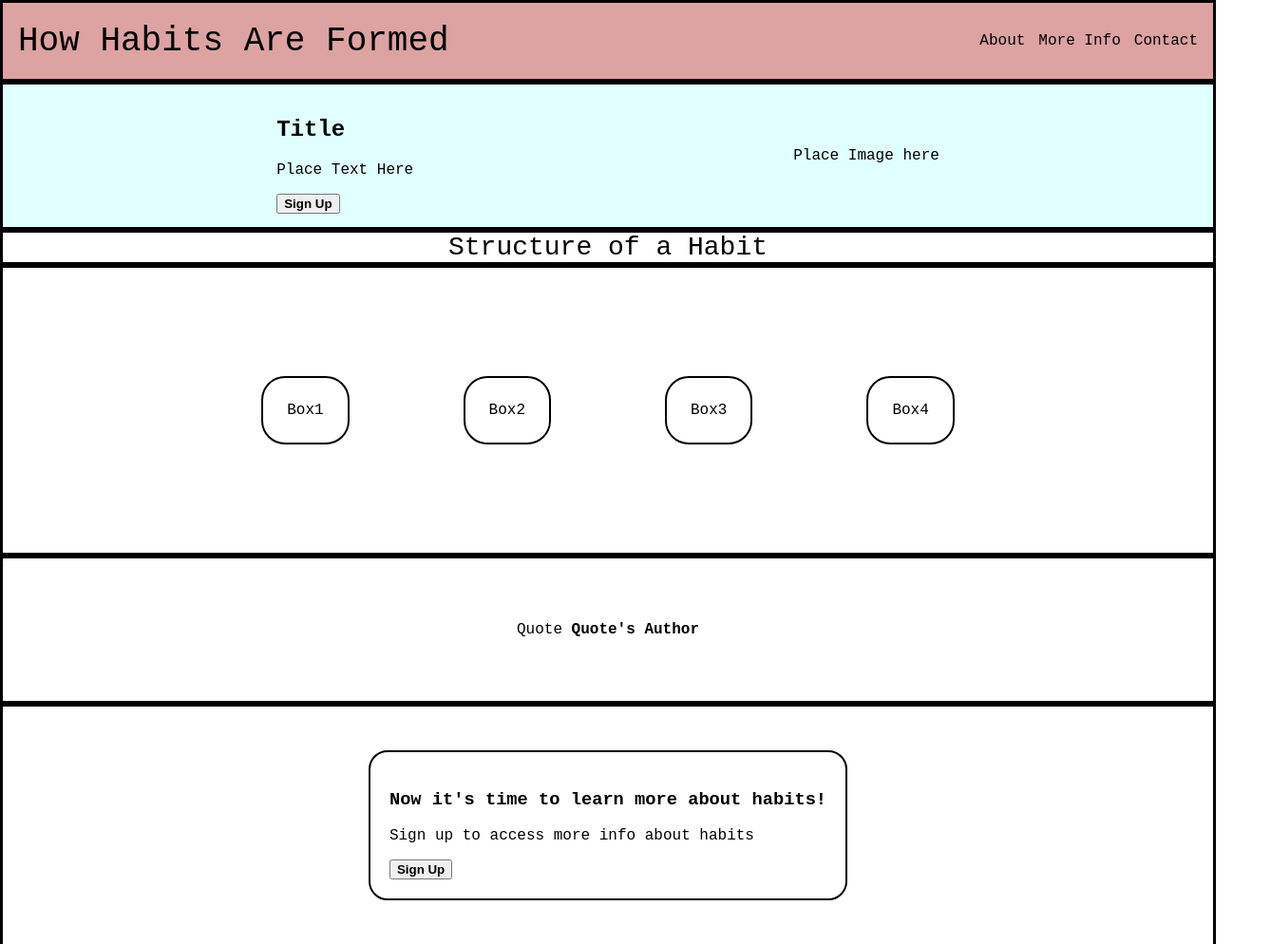
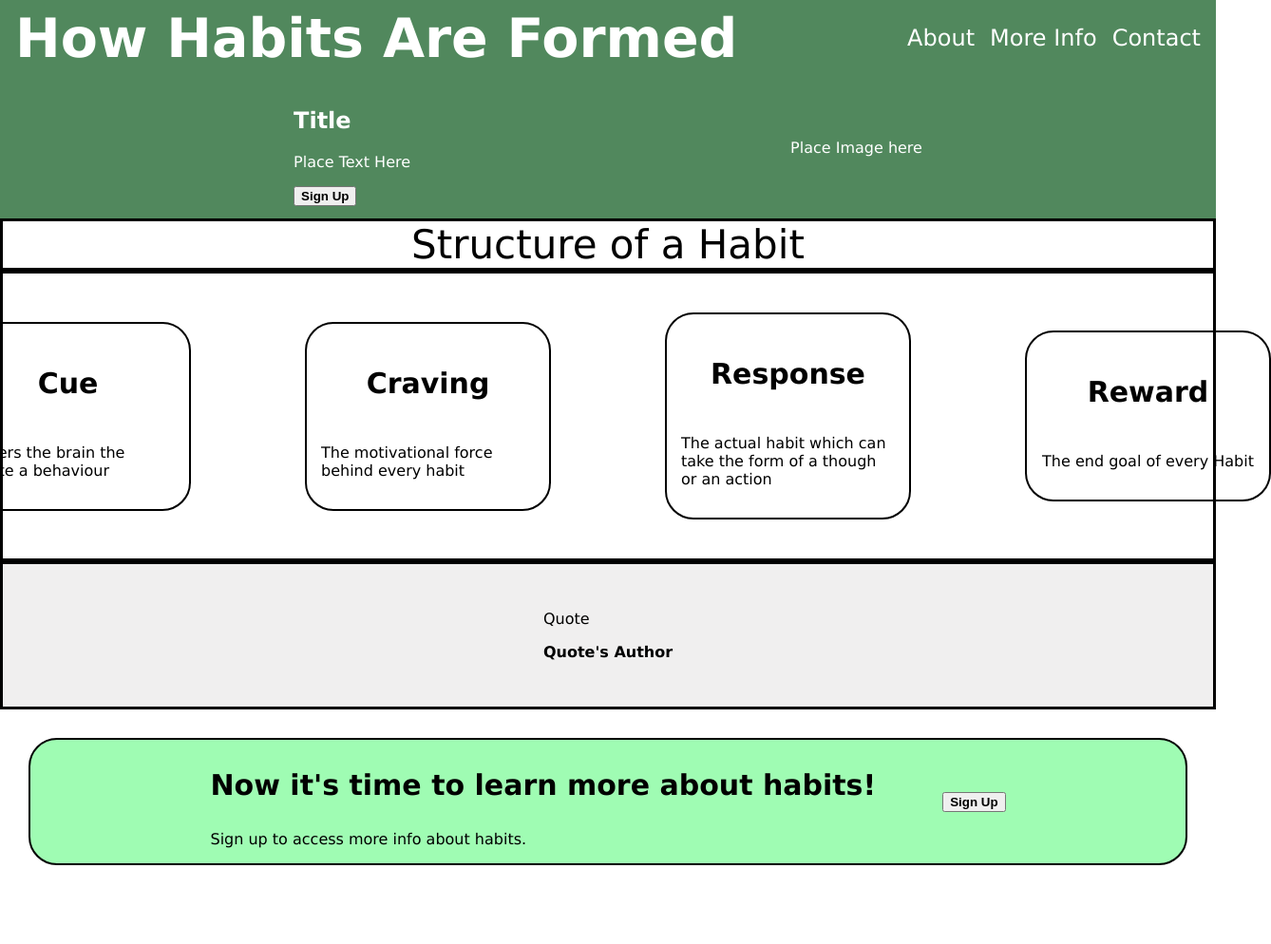
Before and after one commit to JJThomtin/MyFirstLandingPage, a plain HTML site: page index.html in a window 1280 px wide. Shown: the top 994 px of the page at 95% size, 1338 px wide, since content can reach past the window. Drawn offline with Linux system fonts and the light colour scheme.

Commit message:
Added Content to the Webpage (#4) Added the rough layout of how the webpage will be designed

```diff
--- a/index.html
+++ b/index.html
@@ -8,7 +8,7 @@
 <body>
     <div class="header">
         <div class="title">
-            How Habits Are Formed
+            <h2>How Habits Are Formed</h2>
         </div>
         <div class="header-link">
             <ul class="link-list">
@@ -36,26 +36,40 @@
     <div class="body">
         <div class="box-section">
             <div class="section-1">
-                Box1
+                <h3>Cue</h3>
+                <p>
+                    Triggers the brain the initiate a behaviour
+                </p>
             </div>
 
             <div class="section-1">
-                Box2
+                <h3>Craving</h3>
+                <p>
+                    The motivational force behind every habit
+                </p>
             </div>
 
             <div class="section-1">
-                Box3
+                <h3>Response</h3>
+                <p>
+                    The actual habit which can take the form of a though
+                    or an action
+                </p>
             </div>
 
             <div class="section-1">
-                Box4
+                <h3>Reward</h3>
+                <p>
+                    The end goal of every Habit
+                </p>
             </div>
         </div>
     </div>
 
     <div class="paragraph">
         <div class="text">
-            <p>Quote<strong> Quote's Author</strong></p>
+            <p>Quote</p>
+            <p><strong> Quote's Author</strong></p>
         </div>
     </div>
 
@@ -63,7 +77,7 @@
         <div class="widget-box">
             <div class="text">
                 <h3>Now it's time to learn more about habits!</h3>
-                <p>Sign up to access more info about habits</p>
+                <p>Sign up to access more info about habits.</p>
             </div>
 
             <div class="sign-up">
--- a/style.css
+++ b/style.css
@@ -1,37 +1,38 @@
 body{
     margin: 0px;
     padding: 0px;
-    font-family: 'Courier New', Courier, monospace;
+    font-family:'Lucida Sans', 'Lucida Sans Regular', 'Lucida Grande', 'Lucida Sans Unicode', Geneva, Verdana, sans-serif;
     display: flex;
     flex-direction: column;
 }
 .header{
     height: 80px;
-    background: rgb(221, 162, 162);
+    background: rgb(81, 136, 93);
+    color:white;
     justify-content: space-between;
     align-items: center;
-    border: 3px solid black;
     display: flex;
 }
 .title{
     margin-left: 16px;
-    font-size: 36px;
+    font-size: 38px;
 }
 .link-list{
     display: flex;
+    font-size: 24px;
     align-items: center;
     list-style: none;
     margin-right: 16px;
-    gap: 14px
+    gap: 16px
 }
 
 .main-body{
-    background: lightcyan;
+    background: rgb(81, 136, 93);
     height: 150px;
-    border: 3px solid black;
     display: flex;
     align-items: center;
     justify-content: center;
+    color:white;
     gap: 400px;
 }
 
@@ -47,7 +48,7 @@ body{
     justify-content: center;
     align-items: center;
     border: 3px solid black;
-    font-size: 28px;
+    font-size: 42px;
 }
 
 .box-section{
@@ -59,11 +60,18 @@ body{
 
 .section-1{
     border: 2px solid black;
-    border-radius: 25px;
-    padding: 25px;
+    border-radius: 30px;
+    padding: 15px;
+    width: 225px;
+    height: auto;
+    display: flex;
+    flex-wrap: wrap;
+    justify-content: center;
+    align-items: center;
 }
 .paragraph{
     height: 150px;
+    background-color: rgb(240, 239, 239);
     border: 3px solid black;
     display: flex;
     justify-content: center;
@@ -71,28 +79,36 @@ body{
 }
 
 .widget{
+    height: 250px;
+    width: auto;
+}
+
+.widget-box{
     display: flex;
     align-items: center;
     justify-content: center;
-    height: 250px;
-    border: 3px solid black;
-}
-
-.widget-box{
     border: 2px solid black;
-    border-radius: 20px;
+    background: rgb(159, 252, 179);
+    border-radius: 30px;
     margin: 30px;
-    padding: 20px;
+    padding: 0px;
+    gap: 70px;
     height: auto;
+    width: auto;
 }
 
 .button{
 
 }
 .footer{
+    background: rgb(81, 136, 93);
     display: flex;
     justify-content: center;
     align-items: center;
     border: 3px solid black;
     height: 50px;
 }
+
+h3{
+    font-size: 30px;
+}
```
